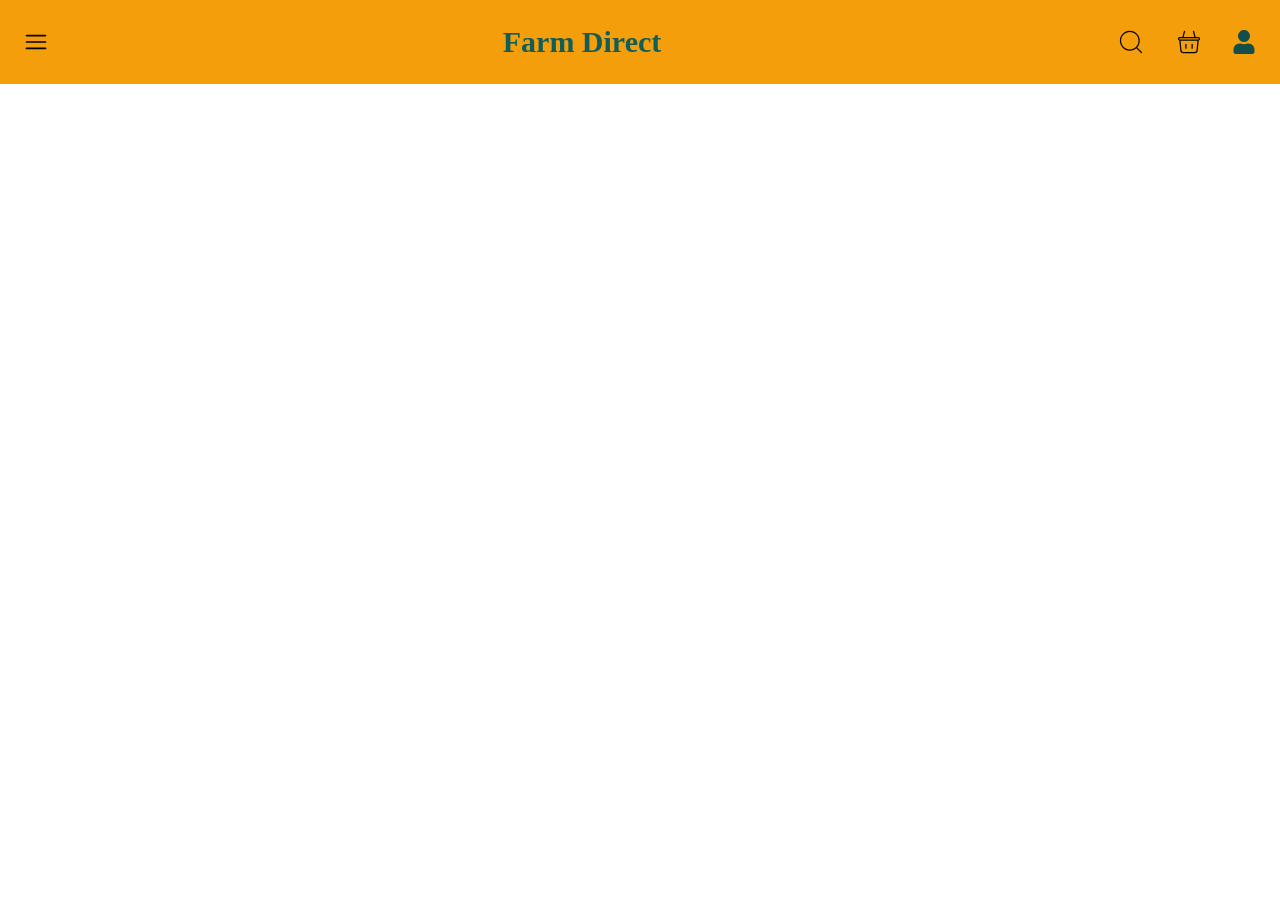
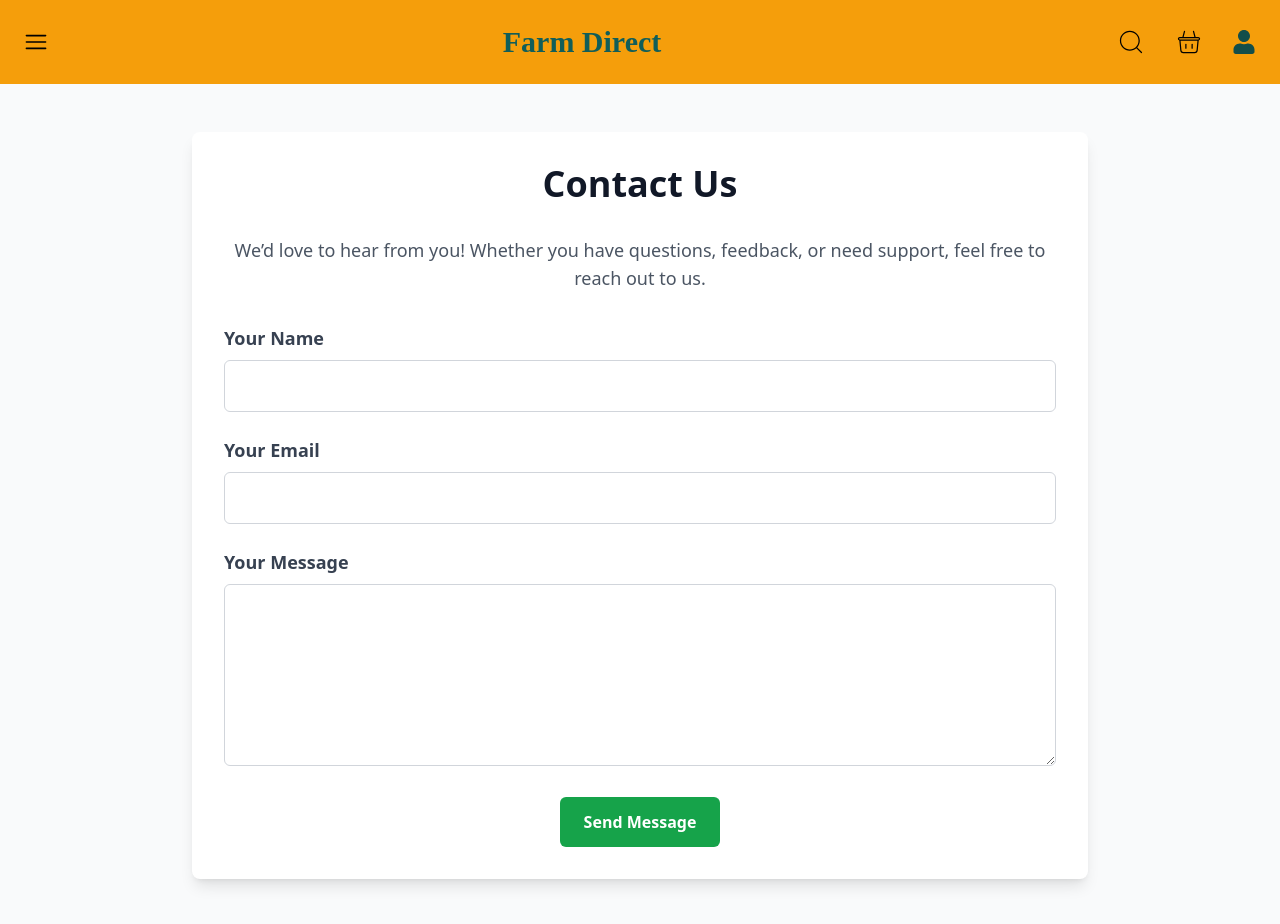
Before and after one commit to Satyatej10/Farmdirect, a React (Create React App) app in the folder client/: page /contact in a window 1280 px wide. Shown: the top 924 px of the page. Before the commit the page ends 800 px from the top, so only its background shows below. Built offline with nearby package versions, Linux system fonts and the light colour scheme.

Commit message:
dspchanges

```diff
--- a/client/src/App.js
+++ b/client/src/App.js
@@ -12,12 +12,17 @@ import Shop from './components/Shop';
 import Signup from './components/Signup';
 import Login from './components/Login';
 import Myprofile from './components/Myprofile';
+import About from './components/About';
+import Contact from './components/Contact';
+
 
 const App = () => {
   return (
     <BrowserRouter>
       <ConditionalNavbar />
       <Routes>
+        <Route path="/contact" element={<Contact />}/>
+        <Route path="/about" element={<About />} />
         <Route path="/customer" element={<Products />} />
         <Route path="/second" element={<Second />} />
         <Route path="/buy" element={<Buy />} />
--- /dev/null
+++ b/client/src/components/About.js
@@ -0,0 +1,50 @@
+import React from 'react';
+
+const About = () => {
+  return (
+    <div className="min-h-screen bg-gray-100 py-12 px-4 sm:px-6 lg:px-8">
+      <div className="max-w-4xl mx-auto bg-white p-8 rounded-lg shadow-lg">
+        <h1 className="text-4xl font-bold text-center text-green-600 mb-8">About FarmDirect</h1>
+
+        <div className="space-y-6">
+          <section>
+            <h2 className="text-2xl font-semibold text-gray-800 mb-4">Welcome to FarmDirect</h2>
+            <p className="text-gray-600 leading-relaxed">
+              FarmDirect is a platform that bridges the gap between farmers and customers. Our mission is to empower farmers by providing them with a direct marketplace to sell their produce while offering customers fresh, high-quality crops straight from the farm.
+            </p>
+          </section>
+
+          <section>
+            <h2 className="text-2xl font-semibold text-gray-800 mb-4">For Farmers</h2>
+            <p className="text-gray-600 leading-relaxed">
+              Farmers can easily upload details about their crops, including type, quantity, and pricing. This allows them to reach a wider audience and sell their produce directly to customers without intermediaries. FarmDirect ensures fair pricing and transparency for farmers.
+            </p>
+          </section>
+
+          <section>
+            <h2 className="text-2xl font-semibold text-gray-800 mb-4">For Customers</h2>
+            <p className="text-gray-600 leading-relaxed">
+              Customers can browse through a variety of fresh crops uploaded by farmers. With FarmDirect, you get access to high-quality, farm-fresh produce at competitive prices. You can place orders directly through the platform and support local farmers.
+            </p>
+          </section>
+
+          <section>
+            <h2 className="text-2xl font-semibold text-gray-800 mb-4">Our Vision</h2>
+            <p className="text-gray-600 leading-relaxed">
+              We envision a world where farmers and customers are directly connected, fostering a sustainable and transparent agricultural ecosystem. FarmDirect is committed to promoting local farming and ensuring fresh produce reaches your table.
+            </p>
+          </section>
+
+          <section>
+            <h2 className="text-2xl font-semibold text-gray-800 mb-4">Join Us</h2>
+            <p className="text-gray-600 leading-relaxed">
+              Whether you're a farmer looking to sell your crops or a customer seeking fresh produce, FarmDirect is here for you. Join our community today and be a part of the farm-to-table revolution!
+            </p>
+          </section>
+        </div>
+      </div>
+    </div>
+  );
+};
+
+export default About;
--- /dev/null
+++ b/client/src/components/Contact.js
@@ -0,0 +1,108 @@
+import React, { useState } from "react";
+
+const Contact = () => {
+  const [formData, setFormData] = useState({
+    name: "",
+    email: "",
+    message: "",
+  });
+
+  const handleChange = (e) => {
+    const { name, value } = e.target;
+    setFormData((prevState) => ({
+      ...prevState,
+      [name]: value,
+    }));
+  };
+
+  const handleSubmit = (e) => {
+    e.preventDefault();
+    // Handle form submission logic
+    console.log("Form submitted", formData);
+  };
+
+  return (
+    <div className="bg-gray-50 text-gray-800 font-sans leading-relaxed py-12">
+      <div className="max-w-4xl mx-auto p-8 bg-white shadow-lg rounded-lg">
+        <h1 className="text-4xl font-bold text-center text-gray-900 mb-8">
+          Contact Us
+        </h1>
+
+        <p className="text-lg text-center text-gray-600 mb-8">
+          We’d love to hear from you! Whether you have questions, feedback, or need support, feel free to reach out to us.
+        </p>
+
+        <form onSubmit={handleSubmit} className="space-y-6">
+          {/* Name */}
+          <div>
+            <label
+              htmlFor="name"
+              className="block text-lg font-semibold text-gray-700 mb-2"
+            >
+              Your Name
+            </label>
+            <input
+              type="text"
+              id="name"
+              name="name"
+              value={formData.name}
+              onChange={handleChange}
+              required
+              className="w-full px-4 py-3 border border-gray-300 rounded-md focus:outline-none focus:ring-2 focus:ring-green-600"
+            />
+          </div>
+
+          {/* Email */}
+          <div>
+            <label
+              htmlFor="email"
+              className="block text-lg font-semibold text-gray-700 mb-2"
+            >
+              Your Email
+            </label>
+            <input
+              type="email"
+              id="email"
+              name="email"
+              value={formData.email}
+              onChange={handleChange}
+              required
+              className="w-full px-4 py-3 border border-gray-300 rounded-md focus:outline-none focus:ring-2 focus:ring-green-600"
+            />
+          </div>
+
+          {/* Message */}
+          <div>
+            <label
+              htmlFor="message"
+              className="block text-lg font-semibold text-gray-700 mb-2"
+            >
+              Your Message
+            </label>
+            <textarea
+              id="message"
+              name="message"
+              value={formData.message}
+              onChange={handleChange}
+              required
+              rows="6"
+              className="w-full px-4 py-3 border border-gray-300 rounded-md focus:outline-none focus:ring-2 focus:ring-green-600"
+            />
+          </div>
+
+          {/* Submit Button */}
+          <div className="text-center">
+            <button
+              type="submit"
+              className="px-6 py-3 bg-green-600 text-white font-semibold rounded-md hover:bg-green-700 transition duration-300"
+            >
+              Send Message
+            </button>
+          </div>
+        </form>
+      </div>
+    </div>
+  );
+};
+
+export default Contact;
--- a/client/src/components/Navbar.js
+++ b/client/src/components/Navbar.js
@@ -107,11 +107,11 @@ const Navbar = () => {
         </div>
         <hr className='border-slate-950'/>
         <div className='flex flex-col space-y-10'>
+          <Link to="/customer"><p className='text-3xl font-semibold text-teal-900 font-[ui-sans-serif]'>Home</p></Link>
           <Link to="/shop"><p className='text-3xl font-semibold text-teal-900 font-[ui-sans-serif]'>Shop All</p></Link>
-          <p className='text-3xl font-semibold text-teal-900 font-[ui-sans-serif]'>Contact</p>
-          <Link to="/"><p className='text-3xl font-semibold text-teal-900 font-[ui-sans-serif]'>Home</p></Link>
           <p className='text-3xl font-semibold text-teal-900 font-[ui-sans-serif]'>Track order</p>
-          <p className='text-3xl font-semibold text-teal-900 font-[ui-sans-serif]'>About</p>
+          <Link to="/about"><p className='text-3xl font-semibold text-teal-900 font-[ui-sans-serif]'>About</p></Link>
+          <Link to="/contact"><p className='text-3xl font-semibold text-teal-900 font-[ui-sans-serif]'>Contact</p></Link>
         </div>
       </div>
     </div>
```
Also changed, not shown: client/package.json (+6 -1 lines), 1 other file (tests, documents, lock files or other folders).
